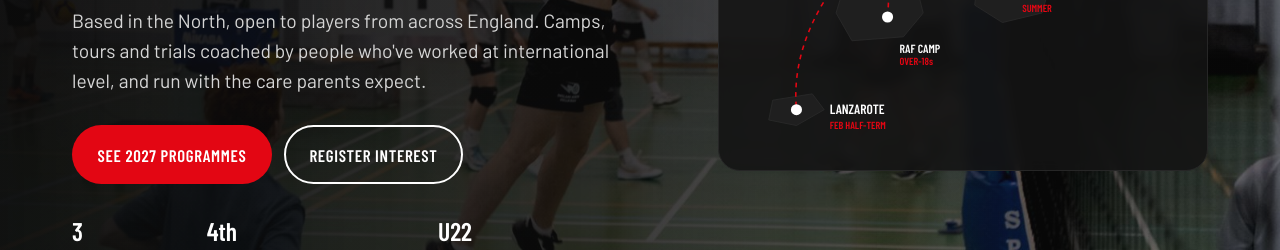
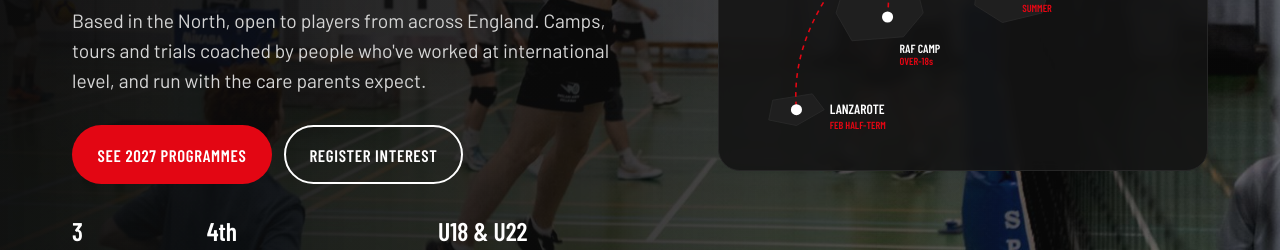
Before and after one commit to EnglandNorth/england-north-site, a plain HTML site: page site/index.html in a window 1280 px wide. Shown: the part 550-800 px from the top of the page. Drawn offline with nearby package versions, Linux system fonts and the light colour scheme; a web font is replaced by a local one.

Commit message:
Hero stat: U18 & U22 boys and girls
Co-Authored-By: Claude Opus 5.5 <noreply@anthropic.com>
Claude-Session: https://claude.ai/code/session_01Dg6NZTmqsT7ZbXzKyhehoE

```diff
--- a/site/index.html
+++ b/site/index.html
@@ -403,7 +403,7 @@ footer a{color:var(--white)}
       <div class="trust">
         <div><b>3</b>countries in 2027</div>
         <div><b>4th</b>year touring Waremme, Belgium</div>
-        <div><b>U22</b>players from across England</div>
+        <div><b>U18 &amp; U22</b>boys and girls from across England</div>
       </div>
     </div>
     <div class="map-card" aria-label="Where England North takes players">
```
